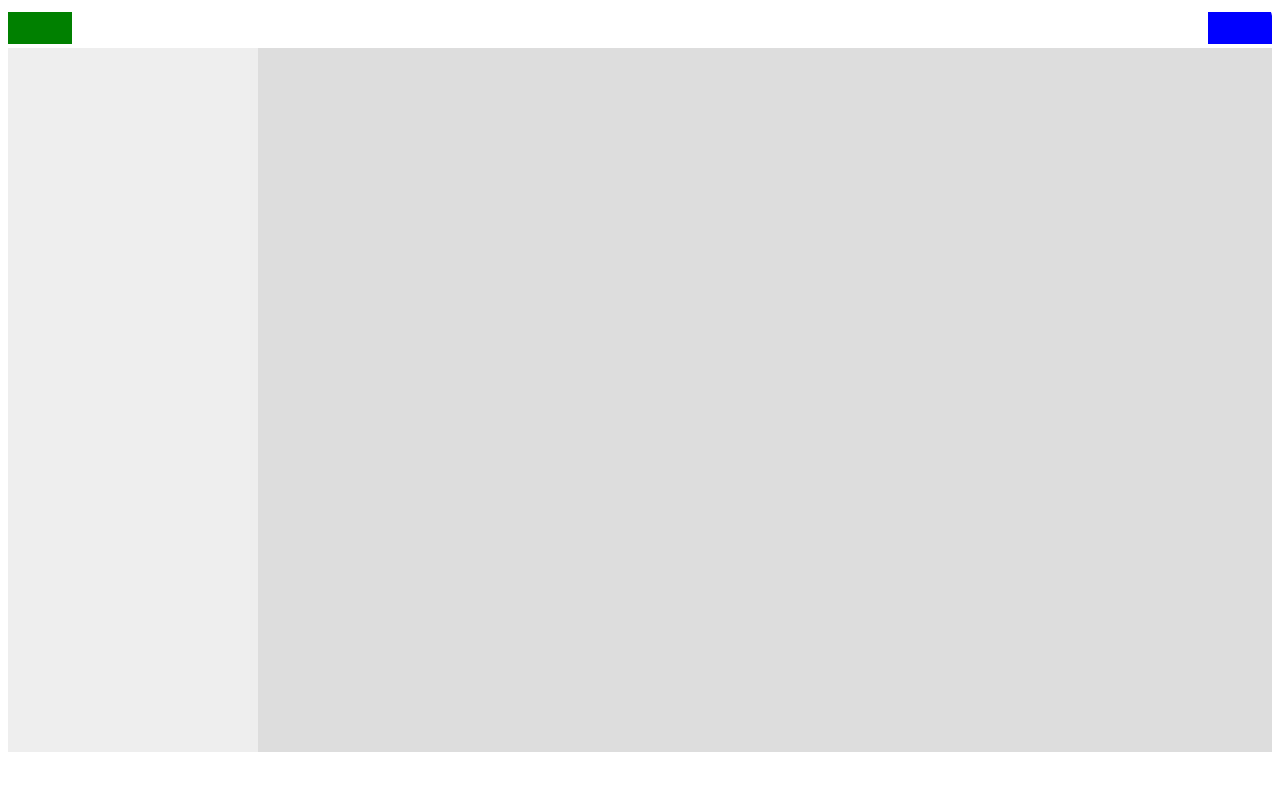
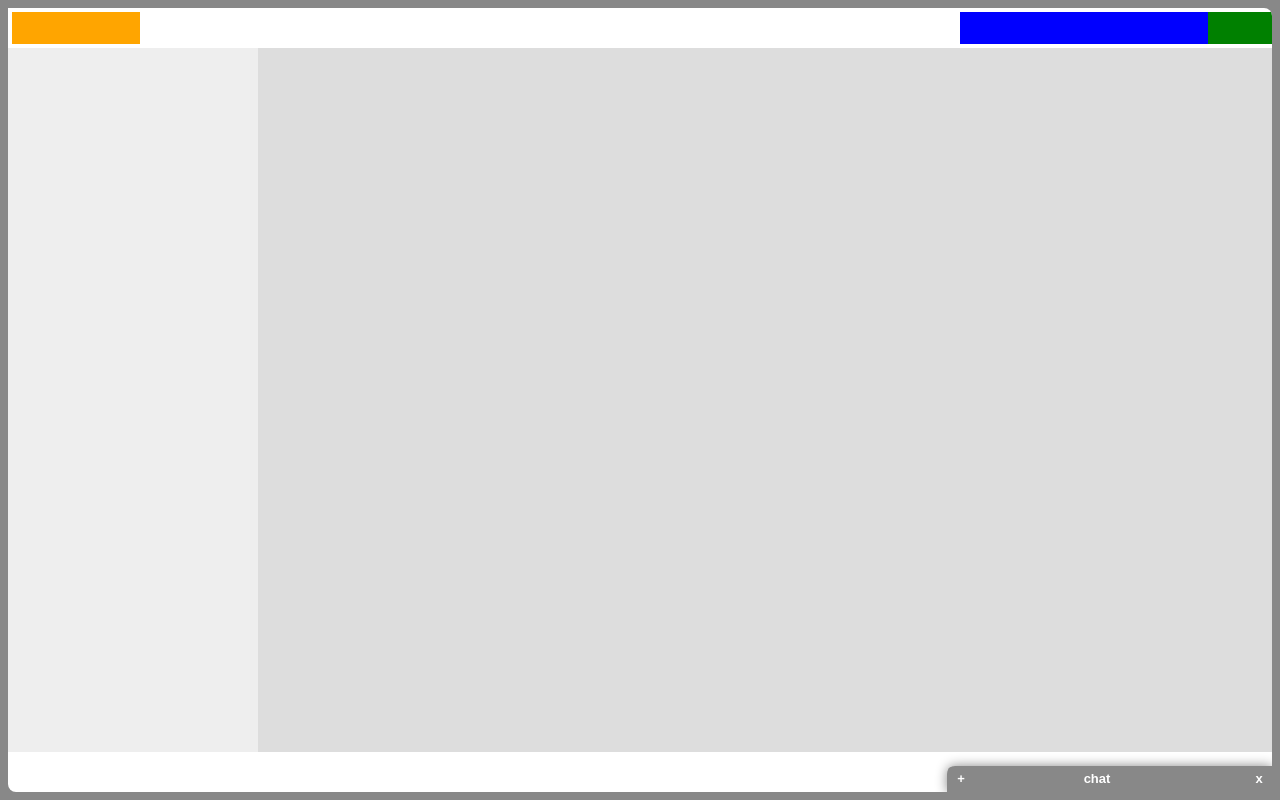
Before and after one commit to ilath/SinglePageWebApplication, a plain HTML site: page chapter-4/spa.html in a window 1280 px wide. Drawn offline with Linux system fonts and the light colour scheme.

Commit message:
Signed-off-by: ilath

```diff
--- a/chapter-4/css/spa.chat.css
+++ b/chapter-4/css/spa.chat.css
@@ -1,6 +1,6 @@
 .spa-chat {
   position: absolute;
-  border: 0;
+  bottom: 0;
   right: 0;
   width: 25em;
   height: 2em;
@@ -30,7 +30,7 @@
 .spa-chat-head {
   left: 0;
   right: 2em;
-  border-radius: 0.3 0 0 0
+  border-radius: 0.3em 0 0 0;
 }
 
 .spa-chat-closer {
@@ -48,7 +48,7 @@
   left: 0;
   width: 2em;
   bottom: 0;
-  border-radius: 0.3em 0 0 0
+  border-radius: 0.3em 0 0 0;
 }
 
 .spa-chat-head-title {
--- a/chapter-4/css/spa.css
+++ b/chapter-4/css/spa.css
@@ -1,50 +1,76 @@
 /** Begin reset */
+
 * {
-    margin  : 0;
-    padding : 0;
-    -webkit-box-sizing : border-box;
-    -moz-box-sizing    : border-box;
-    box-sizing         : border-box;
+  margin: 0;
+  padding: 0;
+  -webkit-box-sizing: border-box;
+  -moz-box-sizing: border-box;
+  box-sizing: border-box;
 }
-  h1,h2,h3,h4,h5,h6,p { margin-bottom : 10px; }
-  ol,ul,dl { list-style-position : inside; }
+
+h1, h2, h3, h4, h5, h6, p {
+  margin-bottom: 10px;
+}
+
+ol, ul, dl {
+  list-style-position: inside;
+}
+
 /** End reset */
 
 /** Begin standard selectors */
+
 body {
-    font : 13px 'Trebuchet MS', Verdana, Helvetica, Arial, sans-serif
-    color : #444;
-    border-color: #888;
+  font: 13px 'Trebuchet MS', Verdana, Helvetica, Arial, sans-serif;
+  color: #444;
+  background-color: #888;
 }
-  a { text-decoration : none; }
-  a:link, a:visited { color : inherit; }
-  a:hover { text-decoration : underline; }
+
+a {
+  text-decoration: none;
+}
+
+a:link, a:visited {
+  color: inherit;
+}
+
+a:hover {
+  text-decoration: underline;
+}
+
+strong {
+  font-weight: 800;
+  color: #000;
+}
+
 /** End standard selectors */
 
 /** Begin spa namespace selectors */
-  #spa{
-    position : absolute;
-    top      : 8px;
-    left     : 8px;
-    bottom   : 8px;
-    right    : 8px;
 
-    min-height : 500px;
-    min-width  : 500px;
-    overflow   : hidden;
+#spa {
+  position: absolute;
+  top: 8px;
+  left: 8px;
+  bottom: 8px;
+  right: 8px;
+  min-height: 500px;
+  min-width: 500px;
+  overflow: hidden;
+  background-color: #fff;
+  border-radius: 0 8px 0 8px;
+}
 
-    background-color : #fff;
-    border-radius    : 0 8px 0 8px;
-  }
 /** End spa namespace selectors */
 
+/** Begin utility selectors */
 
-/** Begin utility selectors */
 .spa-x-select {}
+
 .spa-x-clearfloat {
-    height     : 0 !important;
-    float      : none !important;
-    visibility : hidden !important;
-    clear      : both !important;
+  height: 0 !important;
+  float: none !important;
+  visibility: hidden !important;
+  clear: both !important;
 }
+
 /** Ends utility selectors */
--- a/chapter-4/css/spa.shell.css
+++ b/chapter-4/css/spa.shell.css
@@ -13,13 +13,13 @@
   top: 4px;
   left: 4px;
   height: 32px;
-  width: 32px;
+  width: 128px;
   background: orange;
 }
 
 .spa-shell-head-acct {
   top: 4px;
-  left: 0;
+  right: 0;
   width: 64px;
   height: 32px;
   background: green;
@@ -27,8 +27,8 @@
 
 .spa-shell-head-search {
   top: 4px;
-  right: 0;
-  width: 64px;
+  right: 64px;
+  width: 248px;
   height: 32px;
   background: blue;
 }
--- a/chapter-4/js/spa.chat.js
+++ b/chapter-4/js/spa.chat.js
@@ -1,3 +1,5 @@
+/*global $, spa, getComputedStyle */
+
 spa.chat = (function() {
   //---------- BEGIN MODULE SCOPE VARIABLES ----------
   var
@@ -5,13 +7,14 @@ spa.chat = (function() {
       main_html:  String()
         + '<div class="spa-chat">'
           + '<div class="spa-chat-head">'
-            + '<div class="spa-chat-head-toggle">'
+            + '<div class="spa-chat-head-toggle">+</div>'
             + '<div class="spa-chat-head-title">'
               + 'chat'
             + '</div>'
+          + '</div>'
           + '<div class="spa-chat-closer">x</div>'
           + '<div class="spa-chat-sizer">'
-              + '<div class="spa-chat-msgs">'
+            + '<div class="spa-chat-msgs"></div>'
             + '<div class="spa-chat-box">'
               + '<input type="text"/>'
               + '<div>send</div>'
@@ -60,7 +63,7 @@ spa.chat = (function() {
 
     getEmSize = function( elem ) {
       return Number(
-        getComputerStyle( elem, '' ).fontsize.match(/\d*\.?\d*/)[0]
+        getComputedStyle( elem, '' ).fontSize.match(/\d*\.?\d*/)[0]
       );
     };
 
@@ -70,7 +73,7 @@ spa.chat = (function() {
       $append_target = stateMap.$append_target,
       $slider = $append_target.find( '.spa-chat' );
 
-    jqeuryMap = {
+    jqueryMap = {
       $slider : $slider,
       $head   : $slider.find( '.spa-chat-head' ),
       $toggle : $slider.find( '.spa-chat-head-toggle' ),
@@ -96,7 +99,7 @@ spa.chat = (function() {
     stateMap.slider_closed_px = configMap.slider_closed_em * px_per_em;
     stateMap.slider_opened_px = opened_height_em * px_per_em;
 
-    jqeuryMap.$sizer.css({
+    jqueryMap.$sizer.css({
       height : ( opened_height_em - 2 ) * px_per_em
     });
   };
@@ -122,26 +125,30 @@ spa.chat = (function() {
       height_px, animate_time, slider_title, toggle_text;
 
     // return true if slider already in requested position
+    if ( stateMap.position_type === position_type ){
+      return true;
+    }
+
     switch ( position_type ) {
       case 'opened' :
-        height_px = stateMap.slider_opened_px;
-        animate_time = configMap.slider_open_time;
-        slider_title = configMap.slider_opened_title;
-        toggle_text = '=';
+        height_px     = stateMap.slider_opened_px;
+        animate_time  = configMap.slider_open_time;
+        slider_title  = configMap.slider_opened_title;
+        toggle_text   = '=';
       break;
 
       case 'hidden' :
-        height_px = 0;
-        animate_time = configMap.slier_open_time;
-        slider_title = '';
-        toggle_text = '+';
+        height_px     = 0;
+        animate_time  = configMap.slier_open_time;
+        slider_title  = '';
+        toggle_text   = '+';
       break;
 
       case 'closed' :
-        height_px = stateMap.slider_closed_px;
-        animate_time = configMap.slider_close_time;
-        slider_title = configMap.slider_closed_title;
-        toggle_text = '+';
+        height_px     = stateMap.slider_closed_px;
+        animate_time  = configMap.slider_close_time;
+        slider_title  = configMap.slider_closed_title;
+        toggle_text   = '+';
       break;
 
       // bail for unknown position type
--- a/chapter-4/js/spa.shell.js
+++ b/chapter-4/js/spa.shell.js
@@ -1,10 +1,24 @@
-spa.shell = (function() {
+/*
+ * spa.shell.js
+ * Shell module for SPA
+*/
+
+/*jslint         browser : true, continue : true,
+  devel  : true, indent  : 2,    maxerr   : 50,
+  newcap : true, nomen   : true, plusplus : true,
+  regexp : true, sloppy  : true, vars     : false,
+  white  : true
+*/
+/*global $, spa */
+
+spa.shell = (function () {
+  //---------------- BEGIN MODULE SCOPE VARIABLES --------------
   var
     configMap = {
-      anchor_schema_map: {
-        chat : { opened: true, closed: true }
+      anchor_schema_map : {
+        chat  : { opened : true, closed : true }
       },
-      main_html: String()
+      main_html : String()
         + '<div class="spa-shell-head">'
           + '<div class="spa-shell-head-logo"></div>'
           + '<div class="spa-shell-head-acct"></div>'
@@ -15,176 +29,236 @@ spa.shell = (function() {
           + '<div class="spa-shell-main-content"></div>'
         + '</div>'
         + '<div class="spa-shell-foot"></div>'
-        + '<div class="spa-shell-modal"></div>',
-      chat_extend_time: 1000,
-      chat_retract_time: 300,
-      chat_extend_height: 450,
-      chat_retract_height: 15,
-      chat_extend_title: 'Click to retract',
-      chat_retract_title: 'Click to extend'
+        + '<div class="spa-shell-modal"></div>'
     },
-    stateMap = { anchor_map: {} },
+
+    stateMap  = { anchor_map : {} },
     jqueryMap = {},
 
     copyAnchorMap,    setJqueryMap,
     changeAnchorPart, onHashchange,
-    setChatAnchor,      initModule;
+    setChatAnchor,    initModule;
+  //----------------- END MODULE SCOPE VARIABLES ---------------
 
-  // Begin callback method /setChatAnchor/
-  // Example    : setChatAnchor( 'closed' );
-  // Purpose    : Change the chate compoment of the anchor
+  //------------------- BEGIN UTILITY METHODS ------------------
+  // Returns copy of stored anchor map; minimizes overhead
+  copyAnchorMap = function () {
+    return $.extend( true, {}, stateMap.anchor_map );
+  };
+  //-------------------- END UTILITY METHODS -------------------
+
+  //--------------------- BEGIN DOM METHODS --------------------
+  // Begin DOM method /setJqueryMap/
+  setJqueryMap = function () {
+    var $container = stateMap.$container;
+    jqueryMap = { $container : $container };
+  };
+  // End DOM method /setJqueryMap/
+
+  // Begin DOM method /changeAnchorPart/
+  // Purpose    : Changes part of the URI anchor component
   // Arguments  :
-  //    * positon_type - may be 'closed' or 'opened'
-  // Action     :
-  //    change the URI anchor parameter 'chat' to the requested
-  //    value is possible.
+  //   * arg_map - The map describing what part of the URI anchor
+  //     we want changed.
   // Returns    :
-  //    * true  - requested anchor part was updated
-  //    * false - requested anchor part was not updated
-
-  // Return copy of stored anchor map; minimizes overhead
-  copyAnchorMap = function() {
-    return $.extend(true, {}, stateMap.anchor_map);
-  }
-
-  setJqueryMap = function() {
-    var $container = stateMap.$container;
-
-    jqueryMap = { $container: $container };
-  };
-
-
-  // Begin Dom Method /changeAnchorPart/
-  changeAnchorPart = function(arg_map) {
+  //   * true  - the Anchor portion of the URI was updated
+  //   * false - the Anchor portion of the URI could not be updated
+  // Actions    :
+  //   The current anchor rep stored in stateMap.anchor_map.
+  //   See uriAnchor for a discussion of encoding.
+  //   This method
+  //     * Creates a copy of this map using copyAnchorMap().
+  //     * Modifies the key-values using arg_map.
+  //     * Manages the distinction between independent
+  //       and dependent values in the encoding.
+  //     * Attempts to change the URI using uriAnchor.
+  //     * Returns true on success, and false on failure.
+  //
+  changeAnchorPart = function ( arg_map ) {
     var
       anchor_map_revise = copyAnchorMap(),
-      bool_return = true,
+      bool_return       = true,
       key_name, key_name_dep;
 
-    // Begin merge changes into anchor arg_map
+    // Begin merge changes into anchor map
     KEYVAL:
-      for (key_name in arg_map) {
-        if (arg_map.hasOwnProperty(key_name)) {
+    for ( key_name in arg_map ) {
+      if ( arg_map.hasOwnProperty( key_name ) ) {
+
         // skip dependent keys during iteration
-          if (key_name.indexOf('_') === 0) {
-            continue KEYVAL;
-          }
+        if ( key_name.indexOf( '_' ) === 0 ) { continue KEYVAL; }
 
         // update independent key value
         anchor_map_revise[key_name] = arg_map[key_name];
 
         // update matching dependent key
         key_name_dep = '_' + key_name;
-          if (arg_map[key_name_dep]) {
+        if ( arg_map[key_name_dep] ) {
           anchor_map_revise[key_name_dep] = arg_map[key_name_dep];
-          } else {
+        }
+        else {
           delete anchor_map_revise[key_name_dep];
           delete anchor_map_revise['_s' + key_name_dep];
         }
       }
     }
-    // End merge changes into achcor map
+    // End merge changes into anchor map
 
     // Begin attempt to update URI; revert if not successful
     try {
-      $.uriAnchor.setAnchor(anchor_map_revise);
-    } catch (error) {
-      // replace URI with existing stateMap
-      $.uriAnchor.setAnchor(stateMap.anchor_map, null, true);
+      $.uriAnchor.setAnchor( anchor_map_revise );
+    }
+    catch ( error ) {
+      // replace URI with existing state
+      $.uriAnchor.setAnchor( stateMap.anchor_map,null,true );
       bool_return = false;
     }
-    // End attempt to update URI
+    // End attempt to update URI...
 
     return bool_return;
   };
-  // End Dom Method /changeAnchorPart/
+  // End DOM method /changeAnchorPart/
+  //--------------------- END DOM METHODS ----------------------
 
+  //------------------- BEGIN EVENT HANDLERS -------------------
   // Begin Event handler /onHashchange/
-  onHashchange = function(event) {
+  // Purpose    : Handles the hashchange event
+  // Arguments  :
+  //   * event - jQuery event object.
+  // Settings   : none
+  // Returns    : false
+  // Actions    :
+  //   * Parses the URI anchor component
+  //   * Compares proposed application state with current
+  //   * Adjust the application only where proposed state
+  //     differs from existing and is allowed by anchor schema
+  //
+  onHashchange = function ( event ) {
     var
-      anchor_map_previous = copyAnchorMap(),
+      _s_chat_previous, _s_chat_proposed, s_chat_proposed,
       anchor_map_proposed,
-      _a_chat_pervious, _s_chat_proposed,
-      s_chat_proposed, anchor_mar_proposed,
-      is_ok = true;
+      is_ok = true,
+      anchor_map_previous = copyAnchorMap();
 
     // attempt to parse anchor
-    try {
-      anchor_map_proposed = $.uriAnchor.makeAnchorMap();
-    } catch (error) {
-      $.uriAnchor.setAnchor(anchor_map_previous, null, true);
+    try { anchor_map_proposed = $.uriAnchor.makeAnchorMap(); }
+    catch ( error ) {
+      $.uriAnchor.setAnchor( anchor_map_previous, null, true );
       return false;
     }
     stateMap.anchor_map = anchor_map_proposed;
 
-    // convenience vare
+    // convenience vars
     _s_chat_previous = anchor_map_previous._s_chat;
     _s_chat_proposed = anchor_map_proposed._s_chat;
 
-    // Begin adjust chat compoent if changed
-    if (!anchor_map_previous || _s_chat_previous !== _s_chat_proposed) {
+    // Begin adjust chat component if changed
+    if ( ! anchor_map_previous
+     || _s_chat_previous !== _s_chat_proposed
+    ) {
       s_chat_proposed = anchor_map_proposed.chat;
-      switch (s_chat_proposed) {
-        case 'opened':
+      switch ( s_chat_proposed ) {
+        case 'opened' :
           is_ok = spa.chat.setSliderPosition( 'opened' );
         break;
-        case 'closed':
+        case 'closed' :
           is_ok = spa.chat.setSliderPosition( 'closed' );
         break;
-        default:
+        default :
           spa.chat.setSliderPosition( 'closed' );
           delete anchor_map_proposed.chat;
           $.uriAnchor.setAnchor( anchor_map_proposed, null, true );
       }
     }
-    // End adjust chat compoent if changed
+    // End adjust chat component if changed
 
-    if ( !is_ok ){
+    // Begin revert anchor if slider change denied
+    if ( ! is_ok ){
       if ( anchor_map_previous ){
         $.uriAnchor.setAnchor( anchor_map_previous, null, true );
         stateMap.anchor_map = anchor_map_previous;
       }
-      else{
+      else {
         delete anchor_map_proposed.chat;
-        $.uriAnchor.setAnchor( anchor_map_proposed, null, true);
+        $.uriAnchor.setAnchor( anchor_map_proposed, null, true );
       }
     }
+    // End revert anchor if slider change denied
 
     return false;
   };
   // End Event handler /onHashchange/
+  //-------------------- END EVENT HANDLERS --------------------
 
+  //---------------------- BEGIN CALLBACKS ---------------------
   // Begin callback method /setChatAnchor/
-  setChatAnchor = function ( positon_type ){
-    return changeAnchorPart({ chat : positon_type });
-  }
+  // Example  : setChatAnchor( 'closed' );
+  // Purpose  : Change the chat component of the anchor
+  // Arguments:
+  //   * position_type - may be 'closed' or 'opened'
+  // Action   :
+  //   Changes the URI anchor parameter 'chat' to the requested
+  //   value if possible.
+  // Returns  :
+  //   * true  - requested anchor part was updated
+  //   * false - requested anchor part was not updated
+  // Throws   : none
+  //
+  setChatAnchor = function ( position_type ){
+    return changeAnchorPart({ chat : position_type });
+  };
+  // End callback method /setChatAnchor/
+  //----------------------- END CALLBACKS ----------------------
 
-  // Begin Public Method /initModule/
-  initModule = function($container) {
-    //loat HTML and map jQuery collections
+  //------------------- BEGIN PUBLIC METHODS -------------------
+  // Begin Public method /initModule/
+  // Example  : spa.shell.initModule( $('#app_div_id') );
+  // Purpose  :
+  //   Directs the Shell to offer its capability to the user
+  // Arguments :
+  //   * $container (example: $('#app_div_id')).
+  //     A jQuery collection that should represent
+  //     a single DOM container
+  // Action    :
+  //   Populates $container with the shell of the UI
+  //   and then configures and initializes feature modules.
+  //   The Shell is also responsible for browser-wide issues
+  //   such as URI anchor and cookie management.
+  // Returns   : none
+  // Throws    : none
+  //
+  initModule = function ( $container ) {
+    // load HTML and map jQuery collections
     stateMap.$container = $container;
-    $container.html(configMap.main_html);
+    $container.html( configMap.main_html );
     setJqueryMap();
 
+    // configure uriAnchor to use our schema
     $.uriAnchor.configModule({
-      schema_map: configMap.anchor_schema_map
+      schema_map : configMap.anchor_schema_map
     });
 
     // configure and initialize feature modules
     spa.chat.configModule({
-      setChatAnchor : setChatAnchor,
-      chat_model    : spa.model.chat,
-      people_model  : spa.model.people
+      set_chat_anchor : setChatAnchor,
+      chat_model      : spa.model.chat,
+      people_model    : spa.model.people
     });
     spa.chat.initModule( jqueryMap.$container );
 
+    // Handle URI anchor change events.
+    // This is done /after/ all feature modules are configured
+    // and initialized, otherwise they will not be ready to handle
+    // the trigger event, which is used to ensure the anchor
+    // is considered on-load
+    //
     $(window)
-      .bind('hashchange', onHashchange)
-      .trigger('hashchange');
+      .bind( 'hashchange', onHashchange )
+      .trigger( 'hashchange' );
+
   };
-  // End Public Method /initModule/
+  // End PUBLIC method /initModule/
 
-  return {
-    initModule: initModule
-  };
+  return { initModule : initModule };
+  //------------------- END PUBLIC METHODS ---------------------
 }());
```
Lines whose indentation alone changed are shown as unchanged.
